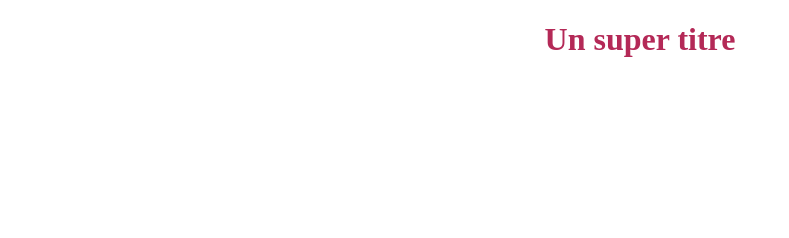
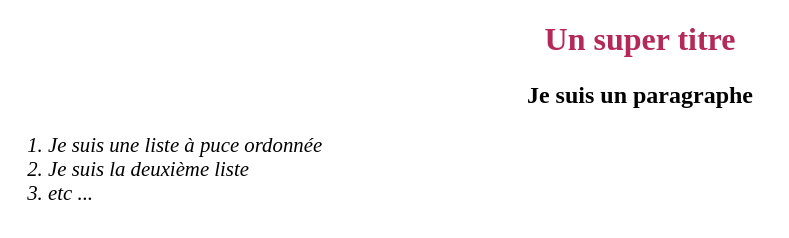
Before and after one commit to Elyrria/Gerez-du-code-avec-Git-et-GitHub, a plain HTML site: page index.html in a window 1280 px wide. Shown: the whole page, without its empty margins (0-789 px from the left). Drawn offline with Linux system fonts and the light colour scheme.

Commit message:
Ajout d'un paragraphe et d'une liste ordonnée

```diff
--- a/index.html
+++ b/index.html
@@ -1,12 +1,21 @@
 <!DOCTYPE html>
 <html lang="fr">
+
 <head>
     <title>Test Git et GitHub</title>
     <meta charset="UTF-8">
     <meta name="viewport" content="width=device-width, initial-scale=1.0">
     <link rel="stylesheet" href="style.css">
 </head>
+
 <body>
     <h1>Un super titre</h1>
+    <p>Je suis un paragraphe</p>
+    <ol>
+        <li>Je suis une liste à puce ordonnée</li>
+        <li>Je suis la deuxième liste</li>
+        <li>etc ...</li>
+    </ol>
 </body>
+
 </html>
--- a/style.css
+++ b/style.css
@@ -2,3 +2,14 @@
     color: rgb(180, 41, 87);
     text-align: center;
 }
+
+p{
+    text-align: center;
+    font-size: 1.5em;
+    font-weight: bold;
+}
+
+ol{
+    font-size: 1.3em;
+    font-style: italic;
+}
```
